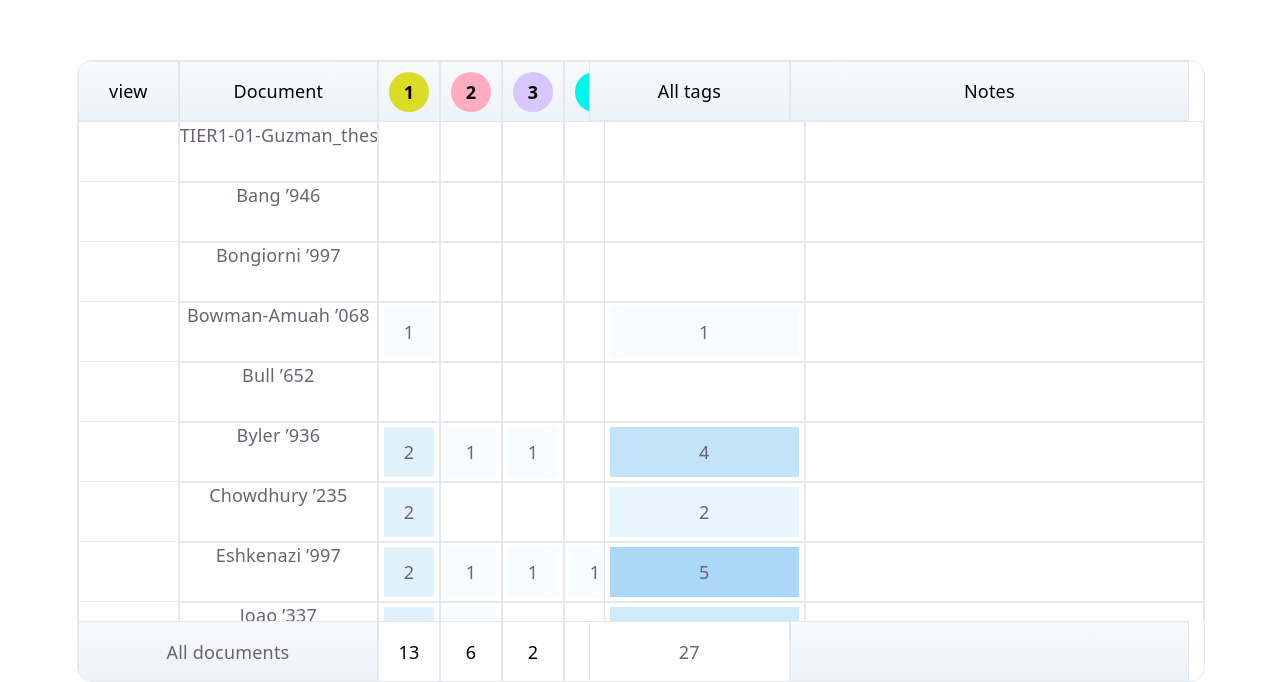
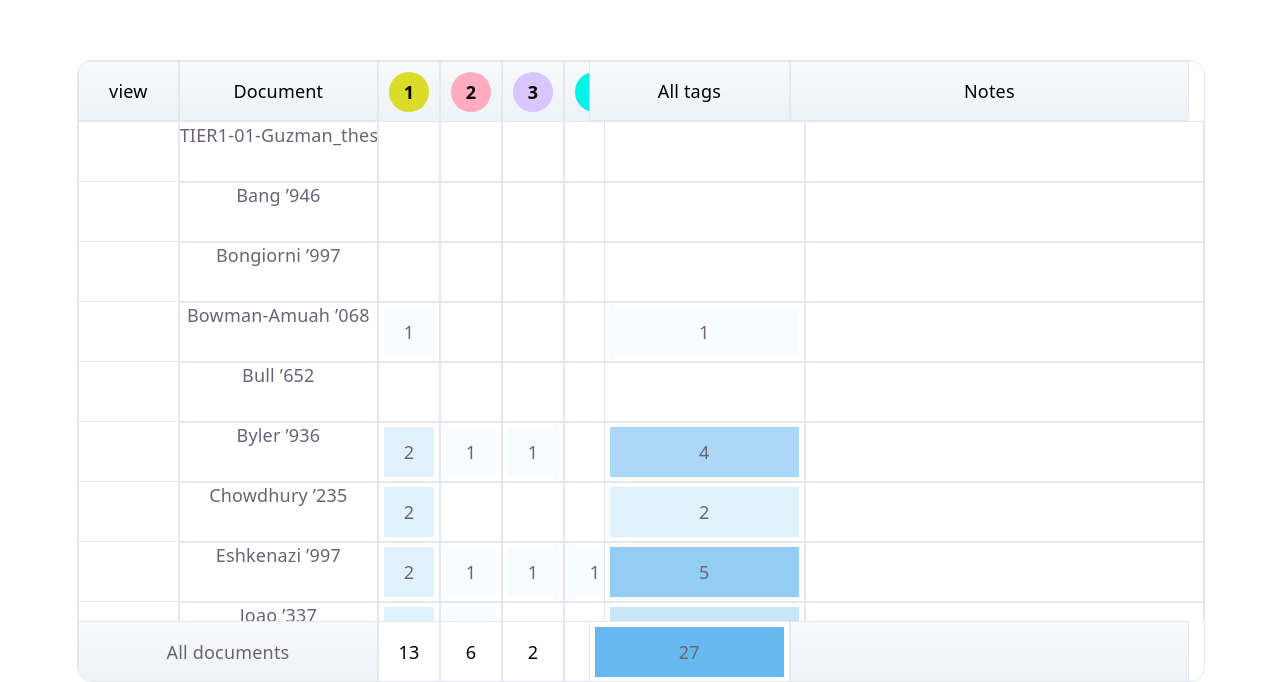
Before and after one commit to AnSBeliaev/interactive-table-in-react, a React (Vite) app: page / in a window 1280 px wide. Shown: the part 165-847 px from the top of the page. Built offline with nearby package versions, Linux system fonts and the light colour scheme.

Commit message:
refactor: add creategetcellbackground

```diff
--- a/src/components/Table/Table.tsx
+++ b/src/components/Table/Table.tsx
@@ -6,6 +6,7 @@ import { useNormalizeDocuments, useSyncScroll } from './hooks';
 import styles from './Table.module.css';
 
 import type { ColumnItem, TableRowItem, TableData } from './types';
+import { createGetCellBackground } from './helpers';
 
 type TableProps<T> = {
   data: TableData<T>;
@@ -58,18 +59,7 @@ export const Table = ({ data, leftColumns, rightColumns }: TableProps<TableRowIt
     return { minAllExcerpt, maxAllExcerpt };
   }, [normalizedDocuments]);
 
-  const { minAllTags, maxAllTags } = useMemo(() => {
-    let minAllTags: number | null = null;
-    let maxAllTags: number | null = null;
-    normalizedDocuments.forEach((document) => {
-      if (minAllTags == null) minAllTags = document.allTags;
-      if (maxAllTags == null) maxAllTags = document.allTags;
-      if (document.allTags < minAllTags) minAllTags = document.allTags;
-      if (document.allTags > maxAllTags) maxAllTags = document.allTags;
-    });
-    if (minAllTags == 0) minAllTags = 1;
-    return { minAllTags, maxAllTags };
-  }, [normalizedDocuments]);
+  const getCellBackground = createGetCellBackground({ min: minAllExcerpt, max: maxAllExcerpt });
 
   return (
     <div className={styles['table-container']}>
@@ -125,8 +115,7 @@ export const Table = ({ data, leftColumns, rightColumns }: TableProps<TableRowIt
                     key={tableRowItem.id}
                     data={tableRowItem}
                     columns={dynamicColumns}
-                    minAllExcerpt={minAllExcerpt}
-                    maxAllExcerpt={maxAllExcerpt}
+                    getCellBackground={getCellBackground}
                   />
                 );
               })}
@@ -138,8 +127,7 @@ export const Table = ({ data, leftColumns, rightColumns }: TableProps<TableRowIt
                     key={tableRowItem.id}
                     data={tableRowItem}
                     columns={rightColumns}
-                    minAllExcerpt={minAllTags}
-                    maxAllExcerpt={maxAllTags}
+                    getCellBackground={getCellBackground}
                   />
                 );
               })}
@@ -161,16 +149,17 @@ export const Table = ({ data, leftColumns, rightColumns }: TableProps<TableRowIt
             }
             className={styles['footer-mid']}
           >
-            {tagsForHeader.map((tag) => (
-              <TableFooter key={tag.order} value={allExcerptSums[tag.order]} className="tag" />
-            ))}
+            {tagsForHeader.map((tag) => {
+              return <TableFooter key={tag.order} value={allExcerptSums[tag.order]} className="tag" isTableTag />;
+            })}
           </div>
           <div className={styles['footer-right']}>
             {rightColumns.map((column) => (
               <TableFooter
                 key={column.id}
-                value={column.dataIndex === 'allTags' ? allTagsSum : ''}
+                value={column.id === 'allTags' ? allTagsSum : null}
                 className={column.id}
+                isFullColoredTag={column.id === 'allTags'}
               />
             ))}
           </div>
--- a/src/components/Table/components/TableFooter/TableFooter.module.css
+++ b/src/components/Table/components/TableFooter/TableFooter.module.css
@@ -34,3 +34,15 @@
     flex: 2;
     background: linear-gradient(180deg, var(--td-light-bg) 0%, var(--td-dark-bg) 100%);
 }
+
+.inner-footer-cell {
+    height: 50px;
+    width: 50px;
+    display: flex;
+    align-items: center;
+    justify-content: center;
+}
+
+.footer-allTags .inner-footer-cell {
+    width: 95%;
+}
--- a/src/components/Table/components/TableFooter/TableFooter.tsx
+++ b/src/components/Table/components/TableFooter/TableFooter.tsx
@@ -3,8 +3,21 @@ import styles from './TableFooter.module.css';
 type TableFooterProps = {
   value?: string | number | null;
   className: string;
+  isFullColoredTag?: boolean;
+  isTableTag?: boolean;
 };
 
-export const TableFooter = ({ value, className }: TableFooterProps) => {
-  return <div className={`${styles['footer-td']} ${styles[`footer-${className}`]}`}>{value ?? ''}</div>;
+export const TableFooter = ({ value, className, isFullColoredTag, isTableTag }: TableFooterProps) => {
+  return (
+    <div className={`${styles['footer-td']} ${styles[`footer-${className}`]}`}>
+      <div
+        className={`${styles[isTableTag || isFullColoredTag ? 'inner-footer-cell' : '']}`}
+        style={{
+          backgroundColor: `${isFullColoredTag ? `rgba(102, 184, 238, 1)` : ''}`,
+        }}
+      >
+        {value ?? ''}
+      </div>
+    </div>
+  );
 };
--- a/src/components/Table/components/TableRow/TableRow.tsx
+++ b/src/components/Table/components/TableRow/TableRow.tsx
@@ -1,61 +1,35 @@
-import { getPercentage } from '../../helpers';
 import type { TableColumn, TableRowItem } from '../../types';
 import styles from './TableRow.module.css';
 
 type TableRowProps<T> = {
   data: T;
   columns: TableColumn<T>[];
-  minAllExcerpt?: number | null;
-  maxAllExcerpt?: number | null;
+  getCellBackground?: ({ value }: { value: string }) => string;
 };
 
-export const TableRow = <T extends TableRowItem>({ data, columns, minAllExcerpt, maxAllExcerpt }: TableRowProps<T>) => {
+export const TableRow = <T extends TableRowItem>({ data, columns, getCellBackground }: TableRowProps<T>) => {
   return (
     <div className={styles['table-row']}>
       {columns.map((column) => {
-        let percent: number | null = null;
         const isTag = typeof column === 'number';
-        const hasInnerBackground = typeof column === 'number' || column.id === 'allTags';
-        const isTableTag = isTag && data.tagsByOrder?.[column]?.allExcerpt;
-        const cellValue =
+        const hasInnerBackground = isTag || column.id === 'allTags';
+
+        const value =
           typeof column !== 'number'
             ? column.dataIndex
               ? data[column.dataIndex]
               : ''
             : data.tagsByOrder?.[column]?.allExcerpt;
 
-        const current = Number(cellValue);
-        const min = Number(minAllExcerpt);
-        const max = Number(maxAllExcerpt);
-        const canColor =
-          current > 0 &&
-          cellValue !== '' &&
-          cellValue != null &&
-          Number.isFinite(current) &&
-          Number.isFinite(min) &&
-          Number.isFinite(max) &&
-          max > min;
-
-        if (((isTag && data.tagsByOrder?.[column]?.allExcerpt) || hasInnerBackground) && canColor) {
-          percent = getPercentage({
-            min,
-            max,
-            current,
-          });
-        }
-
         return (
-          <div
-            key={typeof column === 'number' ? column : column.id}
-            className={styles[`table-cell-${isTag ? 'tag' : String(column.id)}`]}
-          >
+          <div key={isTag ? column : column.id} className={styles[`table-cell-${isTag ? 'tag' : String(column.id)}`]}>
             <div
               className={styles[`${hasInnerBackground ? 'inner-table-cell' : ''}`]}
               style={{
-                backgroundColor: `${isTableTag || hasInnerBackground ? `${percent ? `rgba(102, 184, 238, ${percent / 100})` : ''}` : ''}`,
+                backgroundColor: `${getCellBackground ? `${getCellBackground({ value: String(value) })}` : ''}`,
               }}
             >
-              {cellValue ? String(cellValue) : ''}
+              {value ? String(value) : ''}
             </div>
           </div>
         );
--- a/src/components/Table/helpers.ts
+++ b/src/components/Table/helpers.ts
@@ -1,21 +1,52 @@
 type GetPercentageArgs = {
   min: number;
   max: number;
-  current: number;
+  currentValue: number;
 };
 
 const STEP = 5;
 const MIN_PERCENT = 5;
 const MAX_PERCENT = 100;
 
-export const getPercentage = ({ min, max, current }: GetPercentageArgs) => {
-  if (current < min) return null;
-  if (current > max) return null;
-  const progress = (current - min) / (max - min);
+export const getPercentage = ({ min, max, currentValue }: GetPercentageArgs) => {
+  if (currentValue < min) return null;
+  if (currentValue > max) return 100;
+  const progress = (currentValue - min) / (max - min);
 
   const percent = MIN_PERCENT + progress * (MAX_PERCENT - MIN_PERCENT);
-  const percentage = Math.round(percent / STEP) * MIN_PERCENT;
+  const percentage = Math.round(percent / STEP) * STEP;
 
   if (percentage === MAX_PERCENT) return 100;
   return percentage;
 };
+
+type CreateGetCellBackgroundArgs = {
+  min: number | null;
+  max: number | null;
+};
+
+export const createGetCellBackground = ({ min, max }: CreateGetCellBackgroundArgs) => {
+  const getCellBackground = ({ value }: { value: string }) => {
+    const currentValue = Number(value);
+    const minValue = Number(min);
+    const maxValue = Number(max);
+    const canColor =
+      currentValue > 0 &&
+      value !== '' &&
+      value != null &&
+      Number.isFinite(currentValue) &&
+      Number.isFinite(minValue) &&
+      Number.isFinite(maxValue) &&
+      maxValue > minValue;
+
+    const percent = getPercentage({
+      min: minValue,
+      max: maxValue,
+      currentValue,
+    });
+
+    return `rgba(102, 184, 238, ${percent != null && canColor ? percent / 100 : ''})`;
+  };
+
+  return getCellBackground;
+};
```
